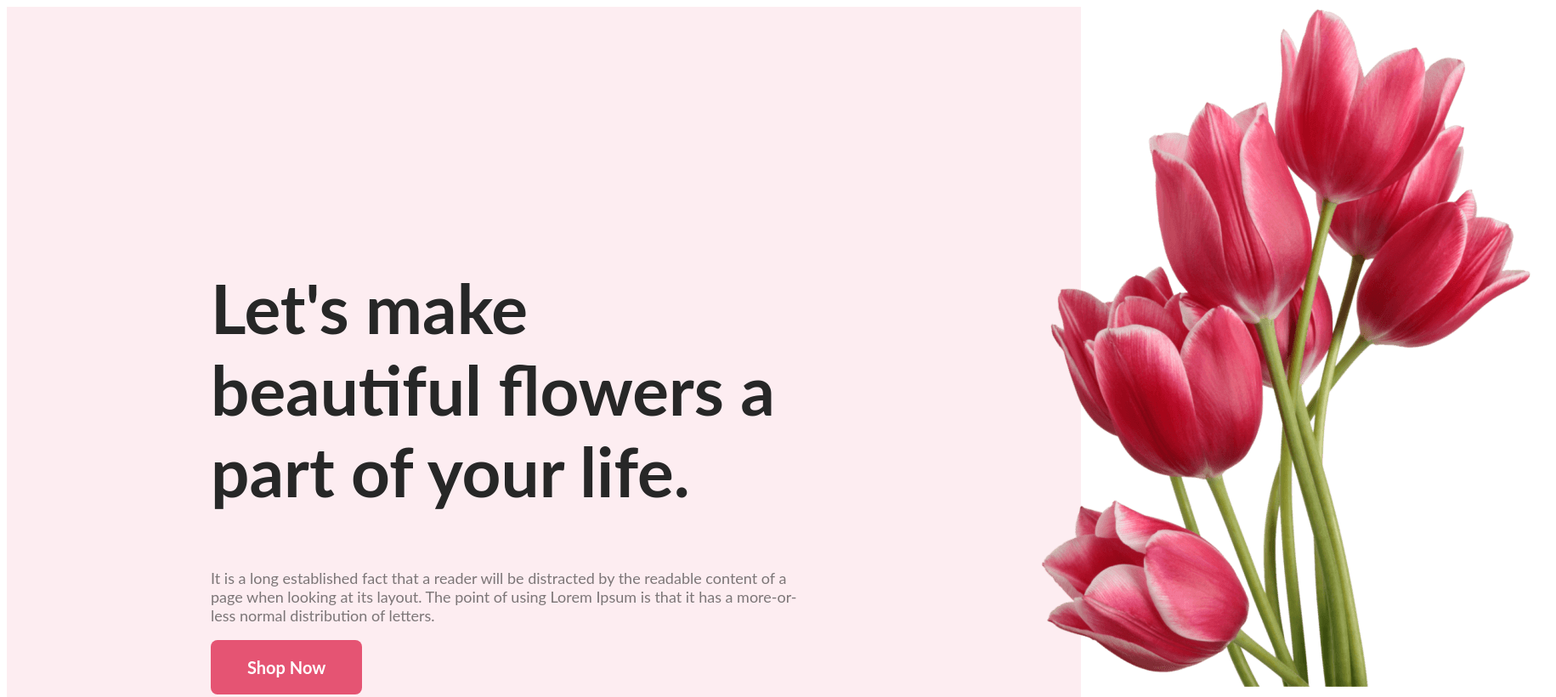
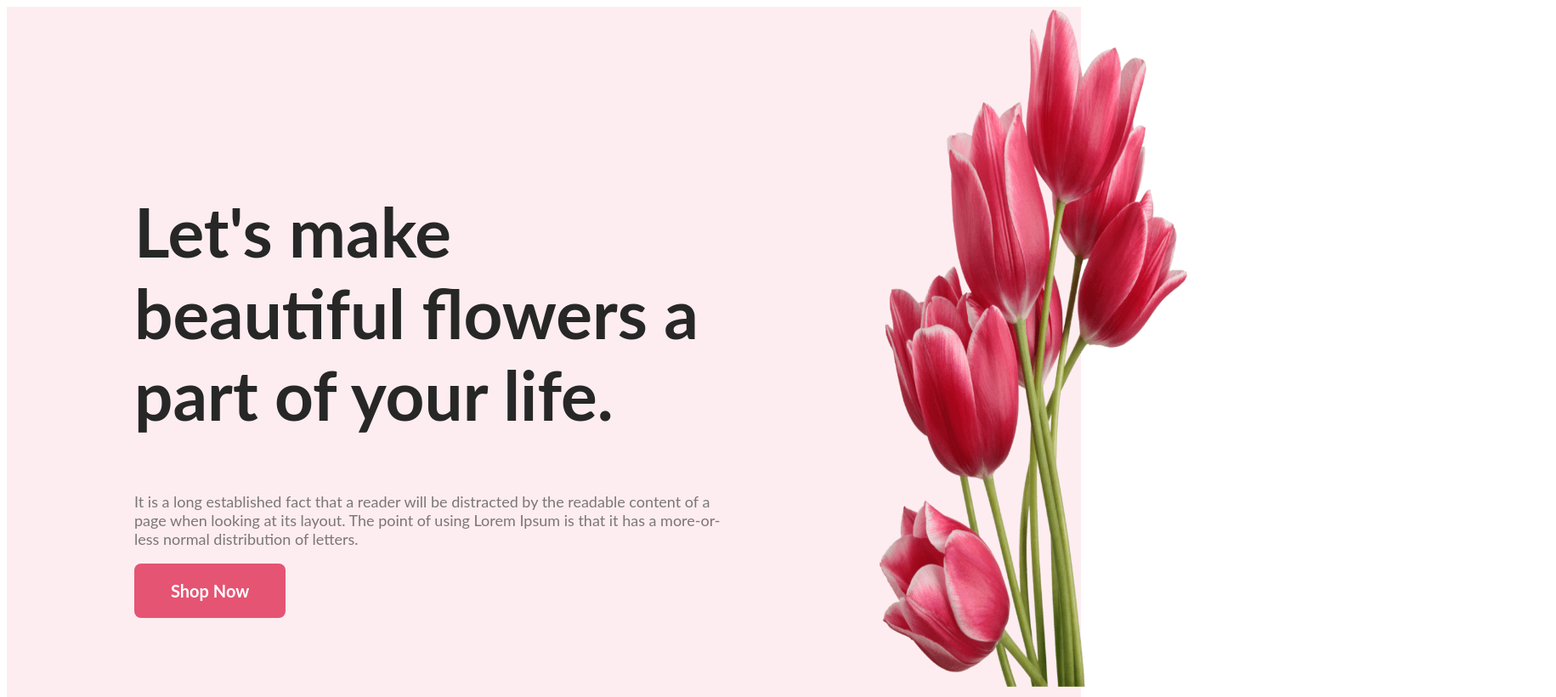
Before and after one commit to Nayeem2854/assignment, a plain HTML site: page index.html in a window 1280 px wide. Shown: the top 820 px of the page at 85% size, 1831 px wide, since content can reach past the window. Drawn offline with Linux system fonts and the light colour scheme.

Commit message:
first commit

```diff
--- a/style.css
+++ b/style.css
@@ -3,6 +3,9 @@
     background-color: rgba(229, 84, 115, 0.10) ;
     width: 100%;
     height: 850px;
+    display: flex;
+    justify-content: space-between;
+
 
 
 
@@ -13,10 +16,9 @@
     display: flex;
     justify-content: space-between;
 
-
 }
 .h-content{
-    padding: 240px;
+    padding: 150px;
 
 }
 
@@ -50,8 +52,10 @@
     border: 0px;
 }
 .h-img{
-    width: 635px;
+    width: 400px;
     height: 800px;
+    justify-content: center;
+
 
 }
 .f-content{
```
